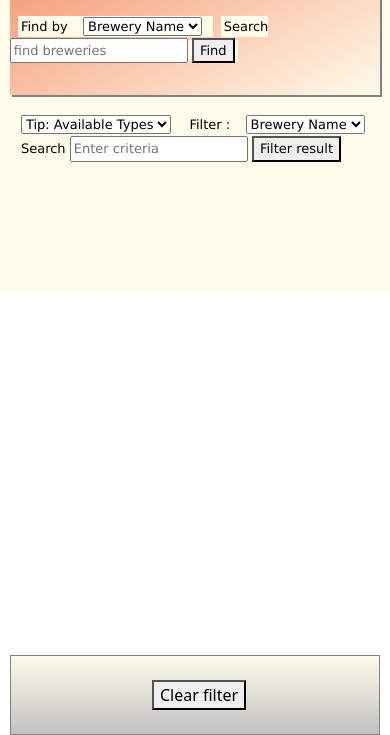
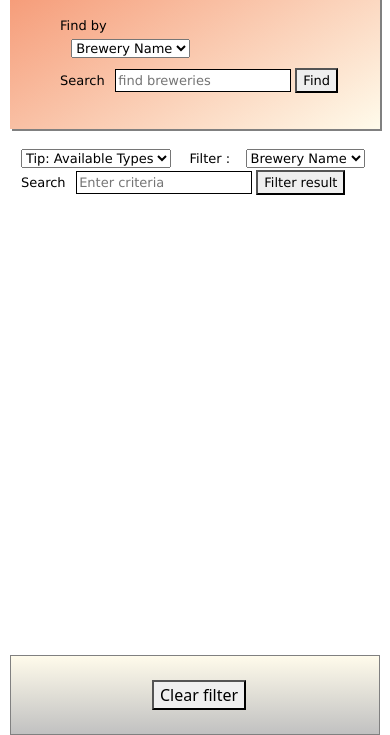
Before and after one commit to KalaivaniBaskar/Webcode1-Brewery, a plain HTML site: page index.html in a window 390 px wide. Shown: the part 109-844 px from the top of the page. Drawn offline with nearby package versions, Linux system fonts and the light colour scheme.

Commit message:
Update style

```diff
--- a/style.css
+++ b/style.css
@@ -4,7 +4,7 @@
     height : 100%;
     display: flex;
     flex-direction: column;
-    background-color: rgb(255 251 235);
+    /* background-color: rgb(255 251 235); */
     /* background-image: linear-gradient(to top,  rgb(254, 170, 139),rgb(255 251 235));  */
     align-items: center;
 }
@@ -78,7 +78,8 @@
     font-size: large;
     font-family: 'Lucida Sans', 'Lucida Sans Regular', 'Lucida Grande', 'Lucida Sans Unicode', Geneva, Verdana, sans-serif;
     color: black;
-    background-color: rgb(255 251 235);
+    background-color: transparent;
+/*     background-color: rgb(255 251 235);  */
     padding: 1rem;
   }
 
@@ -89,10 +90,16 @@
         font-size: small;
         font-family: 'Lucida Sans', 'Lucida Sans Regular', 'Lucida Grande', 'Lucida Sans Unicode', Geneva, Verdana, sans-serif;
         color: black;
-        background-color: rgb(255 251 235);
+        background-color: transparent;
+/*         background-color: rgb(255 251 235);  */
         padding: 0.2rem;
       }
-
+      #search-form span{
+        display: block;
+      }
+      select{
+        font-size: medium;
+      }
   }
   @media screen and (min-width: 601px) and (max-width: 840px) {
     .form span{
@@ -101,7 +108,8 @@
         font-size: medium;
         font-family: 'Lucida Sans', 'Lucida Sans Regular', 'Lucida Grande', 'Lucida Sans Unicode', Geneva, Verdana, sans-serif;
         color: black;
-        background-color: rgb(255 251 235);
+        background-color: transparent;
+/*         background-color: rgb(255 251 235);  */
         padding: 0.2rem;
       }
 
@@ -110,17 +118,21 @@
     margin-top: 1rem;
     margin-bottom: 2rem;
   }
-.form section{
+  .form input{
+    margin-left: 0.4rem;
+    border: 1px solid black;
+  }
+/* .form section{
     display: inline;
-}
+} */
   .modal{
-    color: blue;
+     color: blue;
     background-color: grey ;
     border : '2px solid pink' ;
-   z-index: 2;
-   opacity: 1.0;
-   position : 'fixed';
-   margin-top : '40px';
+    z-index: 2;
+    opacity: 1.0;
+    position : 'fixed';
+    margin-top : '40px';
     margin-right : '50%' ;
     display: none;
 }
```
